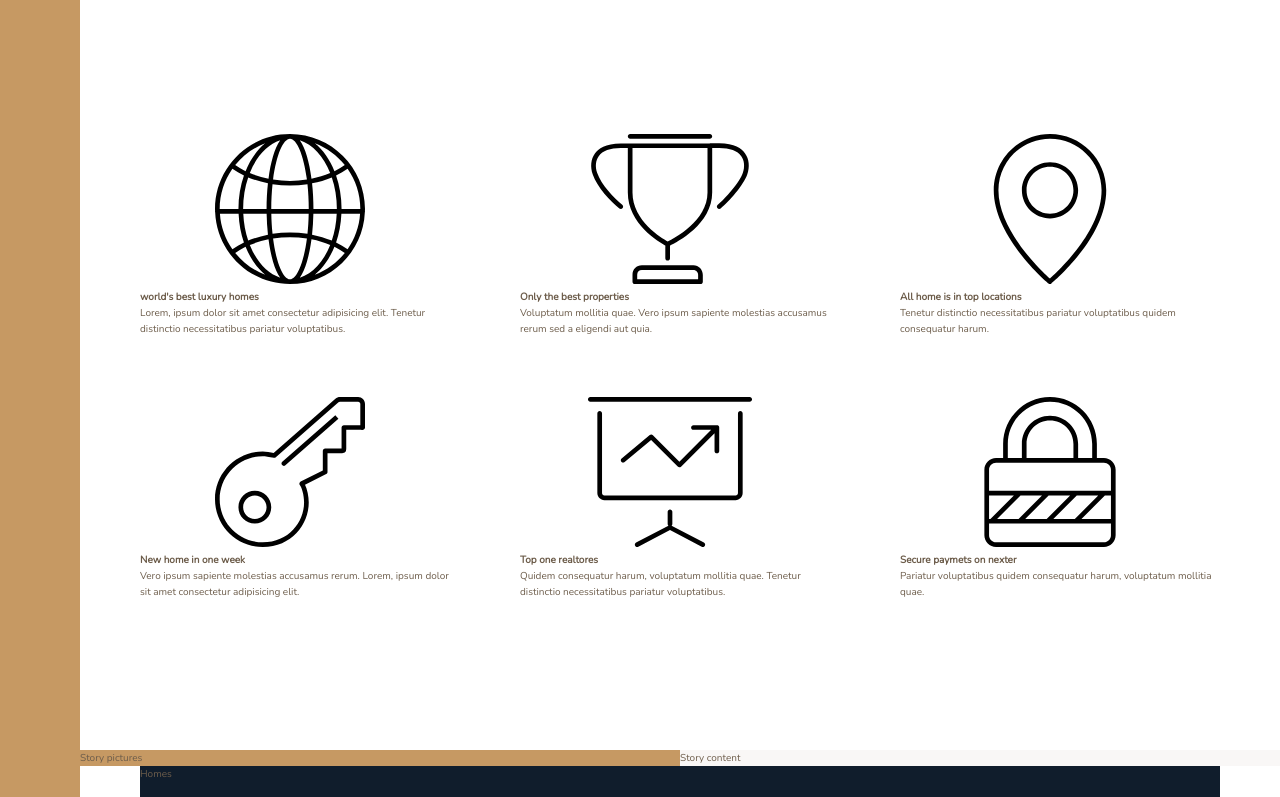
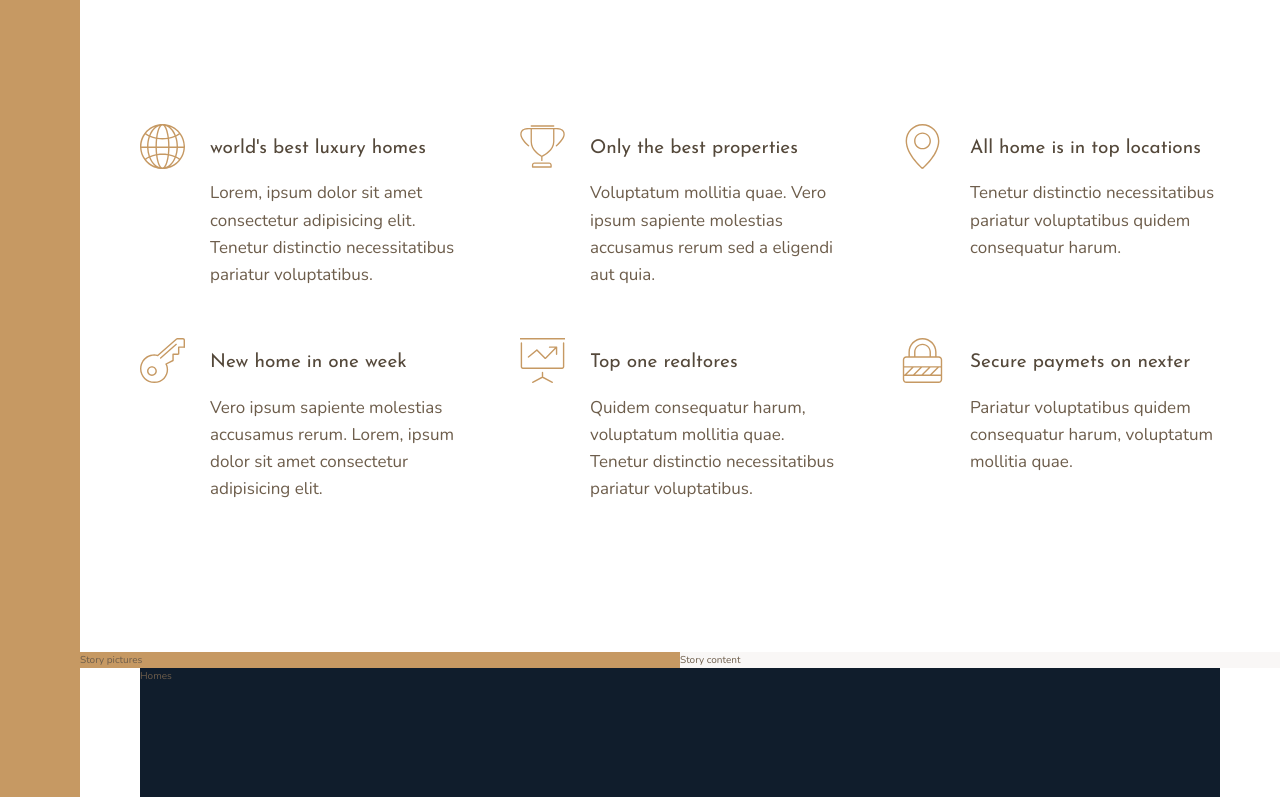
Before and after one commit to lboyadzhiev/nexter, a website: page index.html in a window 1280 px wide. Shown: the part 656-1453 px from the top of the page. Drawn offline with nearby package versions, Linux system fonts and the light colour scheme.

Commit message:
feature section  - done

```diff
--- a/index.html
+++ b/index.html
@@ -24,7 +24,7 @@
         <section class="features">
             <div class="feature">
                 <svg class="feature__icon"><use xlink:href="img/sprite.svg#icon-global"></use></svg>
-                <h4 class="heading-4">world's best luxury homes</h4>
+                <h4 class="heading-4 heading-4--dark">world's best luxury homes</h4>
                 <p class="feature__text">
                     Lorem, ipsum dolor sit amet consectetur adipisicing elit. Tenetur distinctio
                     necessitatibus pariatur voluptatibus.
@@ -32,7 +32,7 @@
             </div>
             <div class="feature">
                 <svg class="feature__icon"><use xlink:href="img/sprite.svg#icon-trophy"></use></svg>
-                <h4 class="heading-4">Only the best properties</h4>
+                <h4 class="heading-4 heading-4--dark">Only the best properties</h4>
                 <p class="feature__text">
                     Voluptatum mollitia quae. Vero ipsum sapiente molestias accusamus rerum sed a
                     eligendi aut quia.
@@ -42,7 +42,7 @@
                 <svg class="feature__icon">
                     <use xlink:href="img/sprite.svg#icon-map-pin"></use>
                 </svg>
-                <h4 class="heading-4">All home is in top locations</h4>
+                <h4 class="heading-4 heading-4--dark">All home is in top locations</h4>
                 <p class="feature__text">
                     Tenetur distinctio necessitatibus pariatur voluptatibus quidem consequatur
                     harum.
@@ -50,7 +50,7 @@
             </div>
             <div class="feature">
                 <svg class="feature__icon"><use xlink:href="img/sprite.svg#icon-key"></use></svg>
-                <h4 class="heading-4">New home in one week</h4>
+                <h4 class="heading-4 heading-4--dark">New home in one week</h4>
                 <p class="feature__text">
                     Vero ipsum sapiente molestias accusamus rerum. Lorem, ipsum dolor sit amet
                     consectetur adipisicing elit.
@@ -60,7 +60,7 @@
                 <svg class="feature__icon">
                     <use xlink:href="img/sprite.svg#icon-presentation"></use>
                 </svg>
-                <h4 class="heading-4">Top one realtores</h4>
+                <h4 class="heading-4 heading-4--dark">Top one realtores</h4>
                 <p class="feature__text">
                     Quidem consequatur harum, voluptatum mollitia quae. Tenetur distinctio
                     necessitatibus pariatur voluptatibus.
@@ -68,7 +68,7 @@
             </div>
             <div class="feature">
                 <svg class="feature__icon"><use xlink:href="img/sprite.svg#icon-lock"></use></svg>
-                <h4 class="heading-4">Secure paymets on nexter</h4>
+                <h4 class="heading-4 heading-4--dark">Secure paymets on nexter</h4>
                 <p class="feature__text">
                     Pariatur voluptatibus quidem consequatur harum, voluptatum mollitia quae.
                 </p>
--- a/sass/_features.scss
+++ b/sass/_features.scss
@@ -4,6 +4,26 @@
     margin: 15rem 0;
 
     display: grid;
-    grid-template-columns: repeat(3, 1fr);
+    grid-template-columns: repeat(auto-fit, minmax(25rem, 1fr));
     grid-gap: 6rem;
+    align-items: start;
 }
+
+.feature {
+    display: grid;
+    grid-template-columns: min-content 1fr;
+    grid-row-gap: 1.5rem;
+    grid-column-gap: 2.5rem;
+
+    &__icon {
+        fill: $color-primary;
+        width: 4.5rem;
+        height: 4.5rem;
+        grid-row: 1 / span 2;
+        transform: translateY(-1rem);
+    }
+
+    &__text {
+        font-size: 1.7rem;
+    }
+}
--- a/sass/_typography.scss
+++ b/sass/_typography.scss
@@ -0,0 +1,17 @@
+%heading {
+    font-family: $font-display;
+    font-weight: 400;
+}
+
+.heading-4 {
+    @extend %heading;
+    font-size: 1.9rem;
+
+    &--light {
+        color: $color-grey-light-1;
+    }
+
+    &--dark {
+        color: $color-grey-dark-1;
+    }
+}
```
Also changed, not shown: css/style.css.
